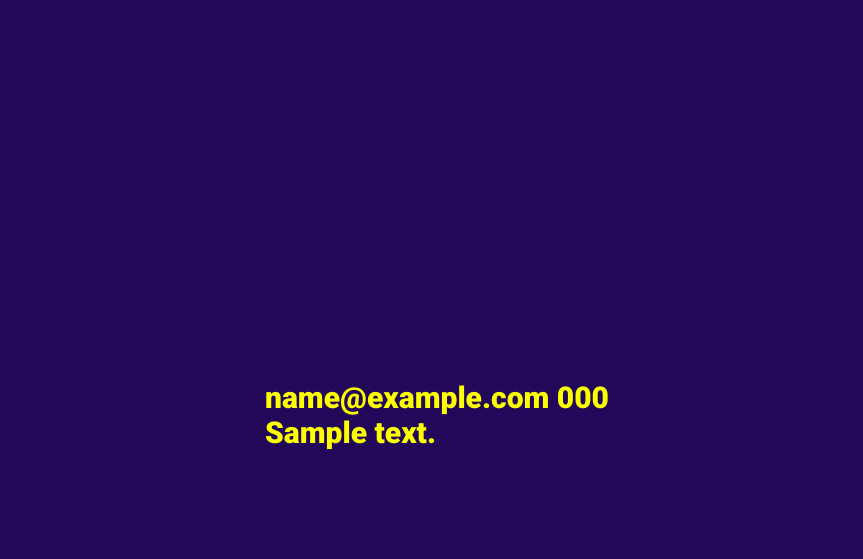
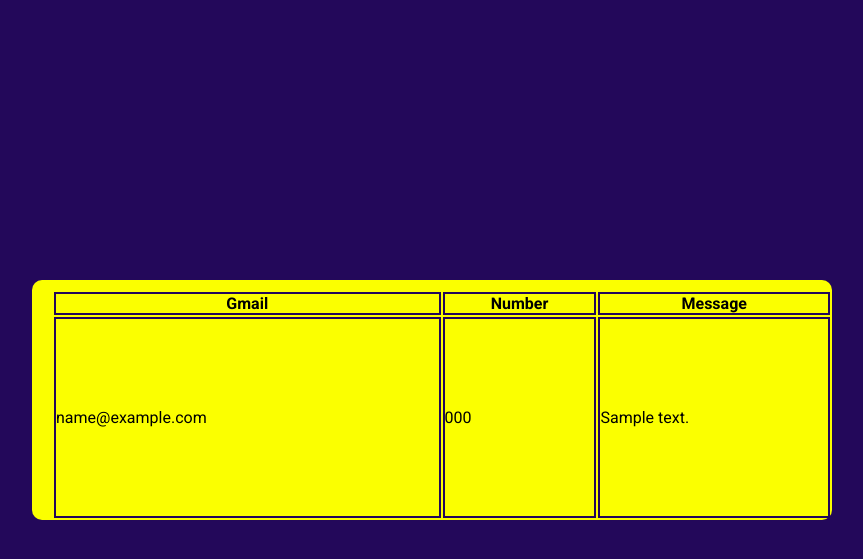
Before and after one commit to Dilipkumarjadam/easyenglish, a PHP site: page /showcontact.php in a window 1280 px wide. Shown: the top 559 px of the page, without its empty margins (208-1071 px from the left). Run offline with PHP 8.4, Linux system fonts and the light colour scheme; tables that the repository leaves empty or names only in its code hold one stand-in row (values such as "Sample post").

Commit message:
kuch toh kiya hai

```diff
--- a/css/commentstyle.css
+++ b/css/commentstyle.css
@@ -136,21 +136,3 @@ th{
 td{
 	border: 2px solid #23085a;
 }
-.contac {
-	text-align: center;
-	background: #fbff00;
-	padding: 10px;
-	width: 900px;
-	height: 500px;
-	border-radius: 10px;
-	margin-top: 1500px;
-}
-
-.contact h3 {
-	font-weight: 800;
-	font-size: 30px;
-	color: #fbff00;
-	margin-top: 30px;
-	margin-left: 10px;
-
-}
--- a/showcomment.php
+++ b/showcomment.php
@@ -26,8 +26,3 @@ include 'db.php'
   echo "0 Result";
 }
 ?>
-  </div>
-</div>
-</div>
-</div>
-<?php
--- a/showcontact.php
+++ b/showcontact.php
@@ -4,29 +4,36 @@
 ?>
 <!DOCTYPE html>
 <html lang="en">
-<head>
-	<meta charset="UTF-8">
-	<meta name="viewport" content="width=device-width, initial-scale=1.0">
-	<link rel="stylesheet" href="css/commentstyle.css">
-	<title>showcontact</title>
-</head>
-<body>
+<link rel="stylesheet" href="css/commentstyle.css">
 <div class="contact">
+
 		<?php
 
 			$sql = "SELECT * FROM contactus";
 			$result = $conn->query($sql);
-
 			if ($result->num_rows > 0) {
+				echo '<table class="table">
+				<thead >
+				 <tr>
+				 <th scope="col">Gmail</th>
+				 <th scope="col">Number</th>
+				 <th scope="col">Message</th>
+				 </tr>
+				</thead>
+				<tbody>';
 			  // output data of each row
 			  while($row = $result->fetch_assoc()) {
 
-		?>
-		<h3><?php echo $row['email']; ?>
-       <?php echo $row['y_number']; ?>
-		<p><?php echo $row['y_message']; ?></p></h3>
 
-		<?php } } ?>
-	</div>
-</body>
-</html>
+				echo '<td>'. $row["email"].'</td>';
+				echo '<td>'. $row["y_number"].'</td>';
+				echo '<td>'.$row["y_message"].'</td>';
+
+			  }
+		 echo '</tbody>
+ </table>';
+} else {
+  echo "0 Result";
+}
+?>
+</div>
```
Also changed, not shown: css/contact.css (line endings or trailing spaces).
